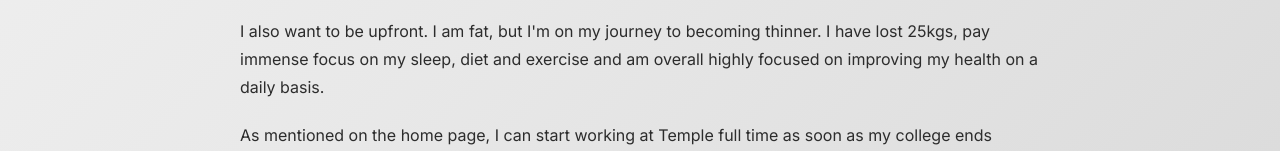
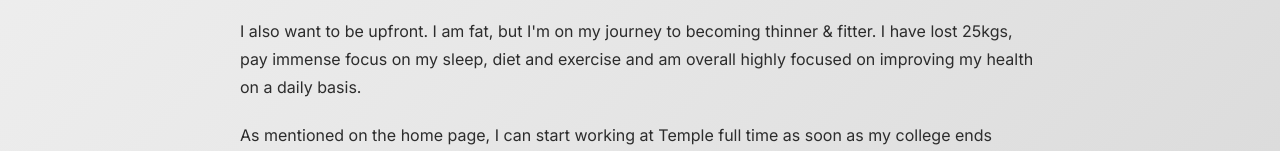
Before and after one commit to hemantgdev/hg-temple, a website built with Vite: page about.html in a window 1280 px wide. Shown: the part 745-896 px from the top of the page. Built offline with nearby package versions, Linux system fonts and the light colour scheme; a web font is replaced by a local one.

Commit message:
Update about.html

```diff
--- a/about.html
+++ b/about.html
@@ -35,7 +35,7 @@
 
             <p>This is not to say that I know everything. Like I am sure I made a few (if not more!) missteps in my analysis and future path for Temple, I will also learn as the company grows. However, I am eager to understand where I am wrong and am a quick learner.</p>
 
-            <p>I also want to be upfront. I am fat, but I'm on my journey to becoming thinner. I have lost 25kgs, pay immense focus on my sleep, diet and exercise and am overall highly focused on improving my health on a daily basis.</p>
+            <p>I also want to be upfront. I am fat, but I'm on my journey to becoming thinner & fitter. I have lost 25kgs, pay immense focus on my sleep, diet and exercise and am overall highly focused on improving my health on a daily basis.</p>
 
             <p>As mentioned on the home page, I can start working at Temple full time as soon as my college ends (December 17th) and can work online (and/or 3 days a week in Gurgaon) until then. This is purely limited due to my last semester of college in Chandigarh.</p>
 
```
